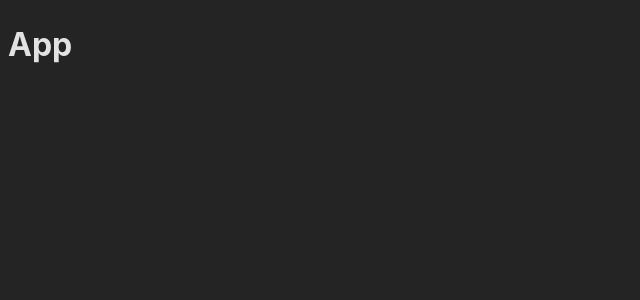
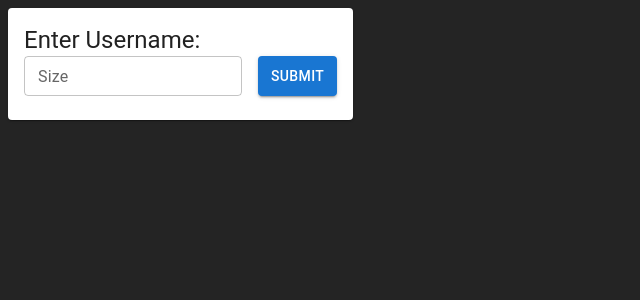
Before and after one commit to MichaelFarquhar/what-do-we-play, a React (Vite) app: page / in a window 1280 px wide. Shown: the top 300 px of the page, without its empty margins (0-640 px from the left). Built offline with nearby package versions, Linux system fonts and the light colour scheme.

Commit message:
Install Material UI and test basic functionality

```diff
--- a/package.json
+++ b/package.json
@@ -10,6 +10,9 @@
     "preview": "vite preview"
   },
   "dependencies": {
+    "@emotion/react": "^11.13.3",
+    "@emotion/styled": "^11.13.0",
+    "@mui/material": "^6.1.4",
     "@types/xml2js": "^0.4.14",
     "react": "^18.3.1",
     "react-dom": "^18.3.1",
--- a/src/App.tsx
+++ b/src/App.tsx
@@ -1,5 +1,38 @@
+import {
+  Alert,
+  Button,
+  Card,
+  CardContent,
+  Stack,
+  TextField,
+  Typography,
+} from "@mui/material";
+import { useState } from "react";
+
 function App() {
-  return <h1>App</h1>;
+  const [input, setInput] = useState("");
+  const [wasClicked, setWasClicked] = useState(false);
+
+  return (
+    <Card sx={{ maxWidth: 345 }}>
+      <CardContent>
+        <Typography variant="h5">Enter Username:</Typography>
+        <Stack direction="row" spacing={2}>
+          <TextField
+            label="Size"
+            id="outlined-size-small"
+            value={input}
+            onChange={(el) => setInput(el.target.value)}
+            size="small"
+          />
+          <Button variant="contained" onClick={() => setWasClicked(true)}>
+            Submit
+          </Button>
+        </Stack>
+        {wasClicked && <Alert severity="success">Button clicked!</Alert>}
+      </CardContent>
+    </Card>
+  );
 }
 
 export default App;
```
Also changed, not shown: 1 other file (tests, documents, lock files or other folders).
